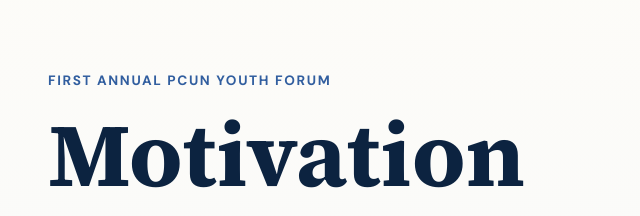
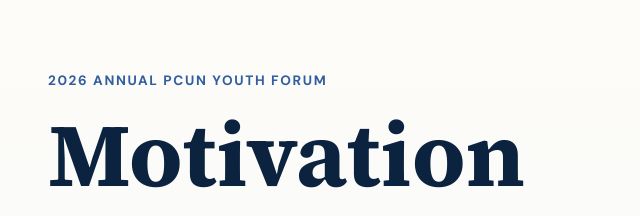
Before and after one commit to nallelydelarosa/PCUNYouthForum, a plain HTML site: page index.html in a window 1280 px wide. Shown: the part 139-355 px from the top of the page, 0-640 px from the left. Drawn offline with Linux system fonts and the light colour scheme.

Commit message:
Update index.html

```diff
--- a/index.html
+++ b/index.html
@@ -123,7 +123,7 @@
     <section class="hero" id="top" aria-labelledby="hero-title">
       <div class="container hero-grid">
         <div>
-          <p class="eyebrow">First Annual PCUN Youth Forum</p>
+          <p class="eyebrow">2026 Annual PCUN Youth Forum</p>
           <h1 id="hero-title">Motivation and Mobilization</h1>
           <p class="hero-subtitle">Psychology That Empowers Youth Leaders and Their Allies</p>
           <p>A forthcoming forum bringing together young leaders, researchers, practitioners, and allies to explore how psychological insight can strengthen collective action, belonging, innovation, and sustained engagement.</p>
```
